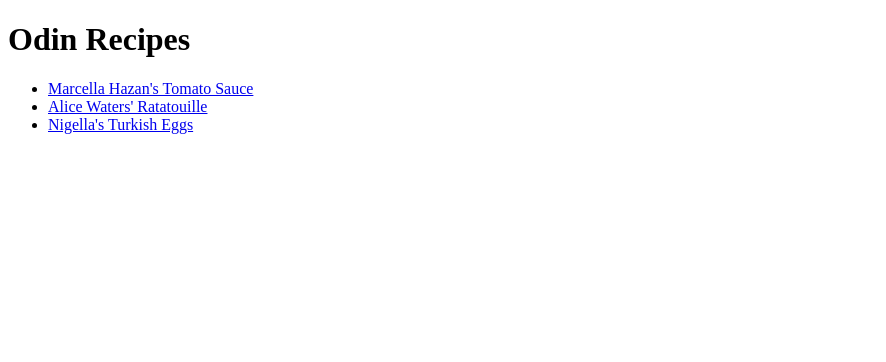
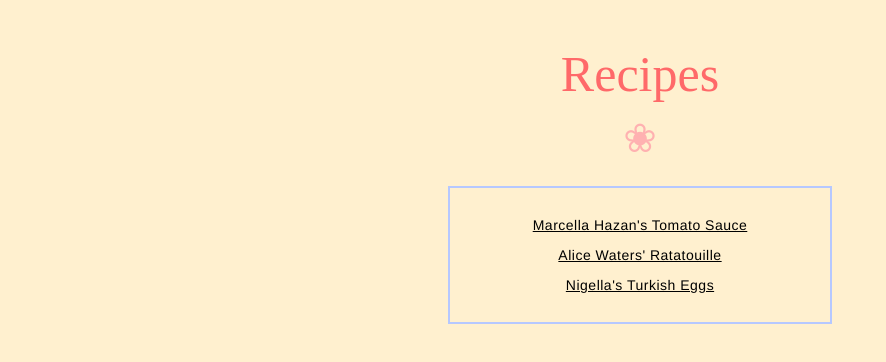
Before and after one commit to jessachen/odin-recipes, a plain HTML site: page index.html in a window 1280 px wide. Shown: the whole page, without its empty margins (0-886 px from the left). Drawn offline with Linux system fonts and the light colour scheme.

Commit message:
Added external css. Edited html content.

```diff
--- a/index.html
+++ b/index.html
@@ -2,15 +2,19 @@
 <html lang="en">
     <head>
         <meta charset="utf-8">
-        <title>Odin Recipes</title>
+        <link rel="stylesheet" href="style.css">
+        <title>Recipes</title>
     </head>
 
     <body>
-        <h1>Odin Recipes</h1>
-        <ul>
-           <li><a href="./recipes/tomato-sauce.html">Marcella Hazan's Tomato Sauce</a></li>
-           <li><a href="./recipes/ratatouille.html">Alice Waters' Ratatouille</a></li>
-           <li><a href="./recipes/turkish-eggs">Nigella's Turkish Eggs</a></li>
-        </ul>
+       <div class="heading">
+        <h1>Recipes</h1>
+        <h2>❀</h2>
+       </div>
+       <div class="list">
+           <p><a href="./recipes/tomato-sauce.html">Marcella Hazan's Tomato Sauce</a></p>
+           <p><a href="./recipes/ratatouille.html">Alice Waters' Ratatouille</a></p>
+           <p><a href="./recipes/turkish-eggs">Nigella's Turkish Eggs</a></p>
+       </div>
     </body>
 </html>
--- /dev/null
+++ b/style.css
@@ -0,0 +1,43 @@
+body {
+    background-color: #fff0cf;
+    font-family: "Helvetica", sans-serif;
+    font-size: 14px;
+    letter-spacing: .5px;
+}
+h1,h2 {
+    font-family: "Times New Roman", serif;
+    text-align: center;
+    letter-spacing: 0px;
+    line-height: 0.7;
+    font-weight:lighter;
+}
+h1 {
+    font-size: 50px;
+    color: #ff6969;
+}
+
+h2{
+    font-size: 40px;
+    color: #ffb1b1;
+}
+
+.heading {
+    padding-top: 15px;
+    padding-bottom: 0px;
+    padding-left: 15px;
+    padding-right: 15px;
+}
+
+.list {
+    border-style: solid;
+    border-width: 2px;
+    border-color: #b6c8ff;
+    padding: 15px;
+    width: 350px;
+    margin: auto;
+    text-align: center
+}
+
+a {
+    color: #000000;
+}
```
